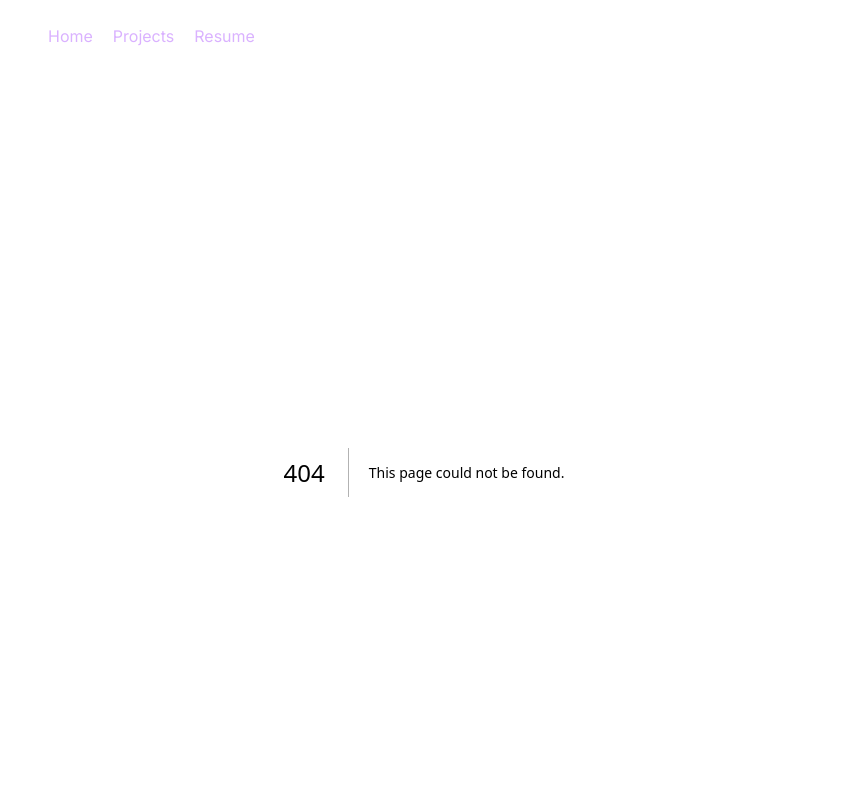
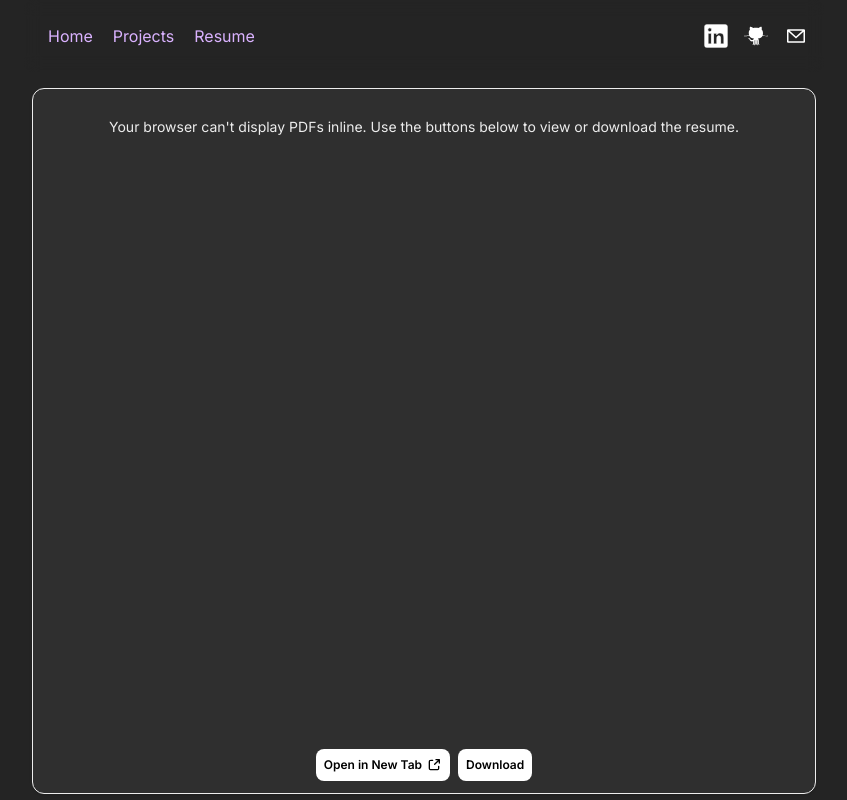
Before and after one commit to kazitishan/Portfolio, a Next.js app: page /resume in a window 1280 px wide. Before the commit this address had no page. Shown: the top 800 px of the page, without its empty margins (216-1063 px from the left). Built offline with nearby package versions, Linux system fonts and the light colour scheme.

Commit message:
Added a resume page

```diff
--- a/src/app/projects/page.js
+++ b/src/app/projects/page.js
@@ -6,14 +6,12 @@ const { projects } = info;
 
 export const metadata = {
   title: `Projects | ${info.profile.name}`,
-  description: "Full-stack web apps, APIs, and systems work built with Next.js, Python, Playwright, and more.",
+  description: "Full-stack web apps, APIs, and systems work built with Next.js, Playwright, and more.",
 };
 
 export default function Projects() {
   return (
     <main className="container flex flex-col max-w-full">
-      <h1 className="flex justify-center font-semibold p-2">My Projects</h1>
-
       <div className="flex justify-center">
         <div className="grid grid-cols-1 md:grid-cols-2 max-w-4xl">
           {[...projects].reverse().map((project, i) => (
--- /dev/null
+++ b/src/app/resume/page.js
@@ -0,0 +1,43 @@
+import info from "@/data/info.json";
+
+const { links } = info;
+
+export const metadata = {
+  title: `Resume | ${info.profile.name}`,
+  description: `Resume of ${info.profile.name}.`,
+};
+
+export default function Resume() {
+  return (
+    <main className="container flex flex-col max-w-full">
+      <div className="flex justify-center">
+        <div className="p-3 flex flex-col rounded-xl border bg-card text-card-foreground shadow my-4 mx-2 w-full max-w-4xl">
+          <object
+            data={`${links.resume}#view=FitH`}
+            type="application/pdf"
+            className="rounded-xl w-full h-[80vh]"
+          >
+            <p className="text-sm p-4">
+              Your browser can&apos;t display PDFs inline. Use the buttons below to view or download the resume.
+            </p>
+          </object>
+
+          <div className="flex gap-2 mt-2 justify-center">
+            <a href={links.resume} target="_blank" rel="noopener noreferrer">
+              <div className="flex align-middle p-2 bg-white rounded-lg hover:bg-gray-300 transition cursor-pointer items-center">
+                <p className="text-xs font-semibold text-black">Open in New Tab</p>
+                <img src="/icons/link.svg" alt="Link" className="w-4 h-4 ml-1 filter invert" />
+              </div>
+            </a>
+
+            <a href={links.resume} download>
+              <div className="flex align-middle p-2 bg-white rounded-lg hover:bg-gray-300 transition cursor-pointer items-center">
+                <p className="text-xs font-semibold text-black">Download</p>
+              </div>
+            </a>
+          </div>
+        </div>
+      </div>
+    </main>
+  );
+}
--- a/src/components/NavBar.jsx
+++ b/src/components/NavBar.jsx
@@ -4,21 +4,21 @@ import info from "@/data/info.json";
 const { profile, links } = info;
 
 function NavBar() {
+  const pages = [
+    { name: "Home", href: "/" },
+    { name: "Projects", href: "/projects" },
+    { name: "Resume", href: "/resume" }
+  ];
+
     return (
       <header className="sticky top-0 z-50 backdrop-blur-sm">
         <nav className="p-4 flex justify-between items-center">
           <div className="flex gap-1 items-center">
-            <Link href="/" className="flex items-center text-purple-300 text-base px-2 py-2 rounded hover:bg-white/10 transition">
-              Home
-            </Link>
-
-            <Link href="/projects" className="flex items-center text-purple-300 text-base px-2 py-2 rounded hover:bg-white/10 transition">
-              Projects
-            </Link>
-
-            <a href={links.resume} target="_blank" rel="noopener noreferrer" className="flex items-center text-purple-300 text-base px-2 py-2 rounded hover:bg-white/10 transition">
-              Resume
-            </a>
+            {pages.map((page) => (
+              <Link key={page.href} href={page.href} className="flex items-center text-purple-300 text-base px-2 py-2 rounded hover:bg-white/10 transition">
+                {page.name}
+              </Link>
+            ))}
           </div>
 
           <div className="flex gap-4">
```
